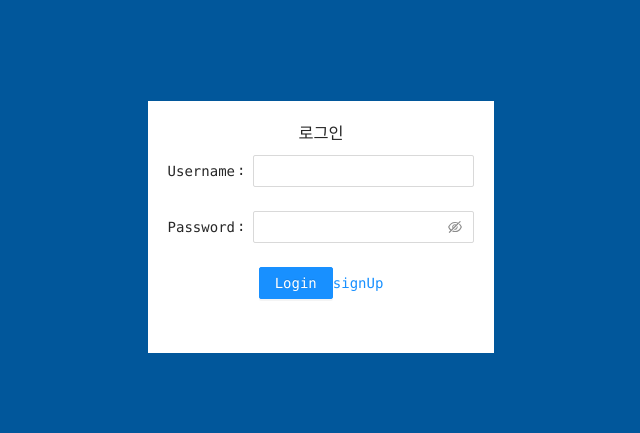
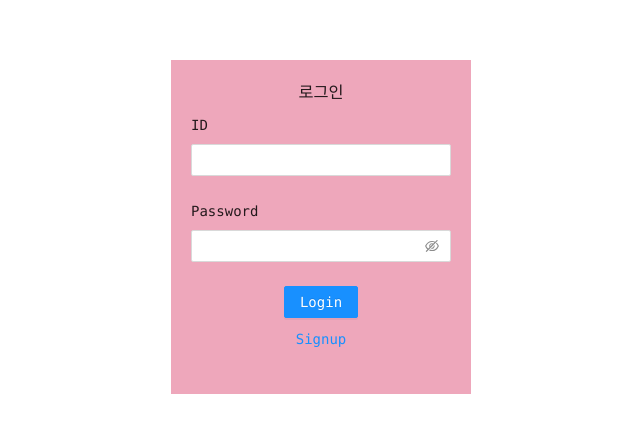
Before and after one commit to swchae516/Myday, a React (Create React App) app in the folder front/: page /user/login in a window 1280 px wide. Shown: the part 173-606 px from the top of the page, without its empty margins (319-959 px from the left). Built offline with nearby package versions, Linux system fonts and the light colour scheme.

Commit message:
[S06P31C205-27] feat: login 기능 구현

```diff
--- a/front/src/App.jsx
+++ b/front/src/App.jsx
@@ -3,6 +3,7 @@ import { BrowserRouter, Route, Routes } from 'react-router-dom';
 import Main from './pages/Main';
 import Login from './pages/Login';
 import './App.css';
+import Writing from './pages/Writing';
 
 function App() {
   return (
@@ -11,6 +12,7 @@ function App() {
         <Routes>
           <Route path="/" element={<Main />} />
           <Route path="/user/login" element={<Login />} />
+          <Route path="/user/Writing" element={<Writing />} />
         </Routes>
       </BrowserRouter>
     </div>
--- a/front/src/components/LoginForm.jsx
+++ b/front/src/components/LoginForm.jsx
@@ -4,6 +4,9 @@ import { Link } from 'react-router-dom';
 import styled from 'styled-components';
 
 const Title = styled.h3``;
+const MyButton = styled(Button)`
+  margin-bottom: 10px
+`;
 
 function LoginForm() {
   const onFinish = (values) => {
@@ -19,21 +22,14 @@ function LoginForm() {
       <Title>로그인</Title>
       <Form
         name="basic"
-        initialValues={{
-          remember: true,
-        }}
         onFinish={onFinish}
         onFinishFailed={onFinishFailed}
         autoComplete="off"
+        layout="vertical"
       >
         <Form.Item
-          label="Username"
-          name="username"
-          rules={[
-            {
-              message: 'Please input your username!',
-            },
-          ]}
+          label="ID"
+          name="id"
         >
           <Input />
         </Form.Item>
@@ -41,20 +37,17 @@ function LoginForm() {
         <Form.Item
           label="Password"
           name="password"
-          rules={[
-            {
-              message: 'Please input your password!',
-            },
-          ]}
         >
           <Input.Password />
         </Form.Item>
 
         <Form.Item>
-          <Button style={{ marginBottom: '10px' }} type="primary" htmlType="submit">
+          <MyButton type="primary" htmlType="submit">
             Login
-          </Button>
-          <Link to="/signup">signUp</Link>
+          </MyButton>
+          <div>
+            <Link to="/user/signup">Signup</Link>
+          </div>
         </Form.Item>
       </Form>
     </>
--- a/front/src/pages/Login.jsx
+++ b/front/src/pages/Login.jsx
@@ -4,23 +4,31 @@ import LoginForm from '../components/LoginForm';
 
 const Container = styled.div`
   height: 100vh;
-  background-color: #01579b;
+  background-color: #ffffff;
   display: flex;
   justify-content: center;
   align-items: center;
 `;
 
+const MyForm = styled.div`
+  width: 300px;
+  border
+`;
+
 const Item = styled.div`
   padding: 20px;
-  background-color: #ffffff;
+  width: 100%;
+  background-color: #EEA7BB;
 `;
 
 function Login() {
   return (
     <Container>
-      <Item>
-        <LoginForm />
-      </Item>
+      <MyForm>
+        <Item>
+          <LoginForm />
+        </Item>
+      </MyForm>
     </Container>
   );
 }
--- /dev/null
+++ b/front/src/pages/Writing.jsx
@@ -0,0 +1,9 @@
+import React from 'react';
+
+function Writing() {
+  return (
+    <div>글 작성 페이지</div>
+  );
+}
+
+export default Writing;
```
Also changed, not shown: front/.eslintrc.json, 1 other file (tests, documents, lock files or other folders).
